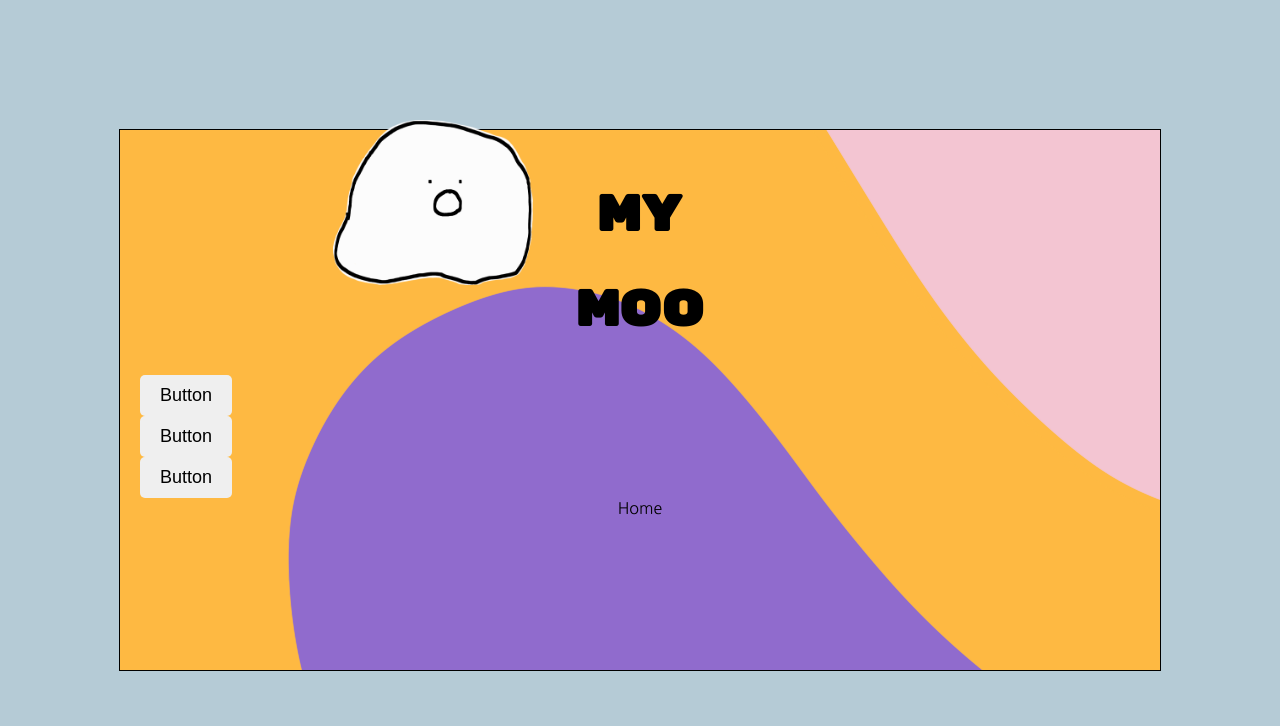
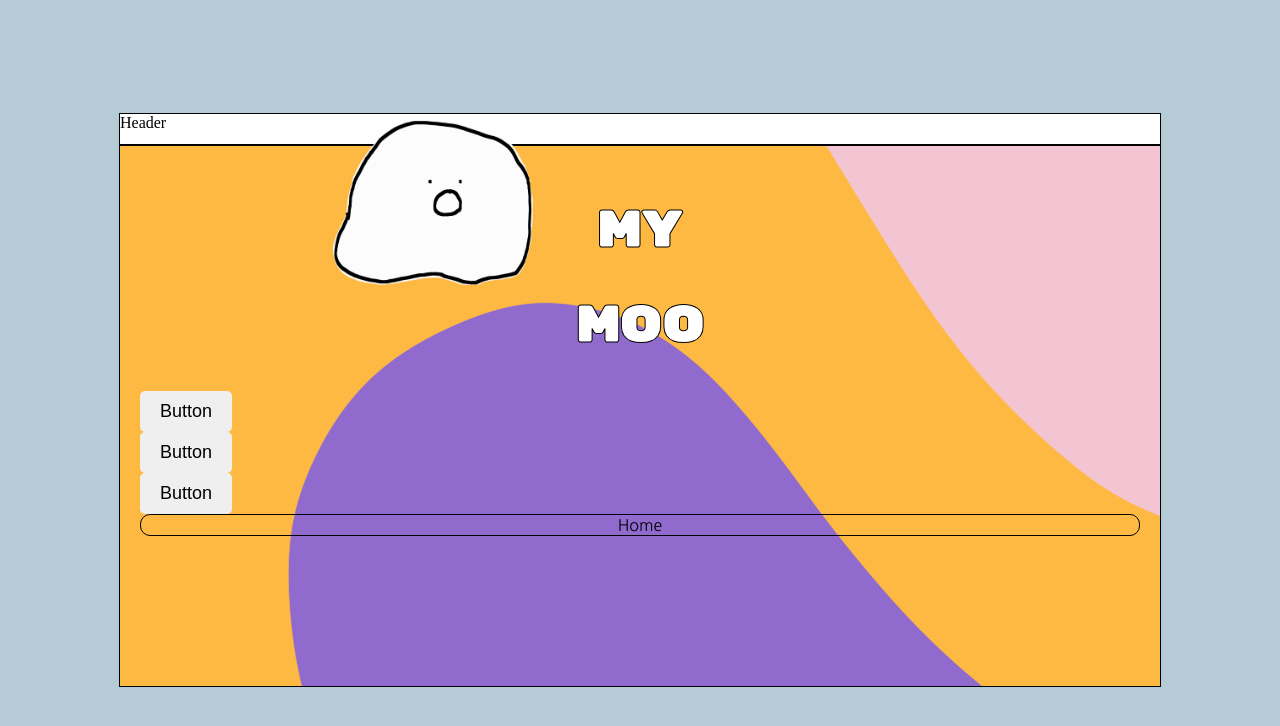
Before and after one commit to yeeahG/Project-Moodiary, a React (Create React App) app: page / in a window 1280 px wide. Shown: the top 726 px of the page. Built offline with nearby package versions, Linux system fonts and the light colour scheme.

Commit message:
[Structure]

```diff
--- a/src/App.js
+++ b/src/App.js
@@ -7,9 +7,13 @@ import Diary from './pages/Diary';
 import './App.css';
 import MyButton from './components/MyButton';
 import Title from './components/Title';
+import Header from './components/Header';
 
 function App() {
   return (
+    <div>
+      <Header />
+
     <BrowserRouter>
       <div className="App">
         <Title />
@@ -37,6 +41,7 @@ function App() {
       </div>
 
     </BrowserRouter>
+  </div>
   );
 }
 
--- /dev/null
+++ b/src/components/Header.css
@@ -0,0 +1,4 @@
+.header__container {
+    height: 30px;
+    border: 1px solid black;
+  }
--- /dev/null
+++ b/src/components/Header.js
@@ -0,0 +1,12 @@
+import React from 'react'
+import './Header.css'
+
+const Header = () => {
+  return (
+  <div className='header__container'>
+    Header
+  </div>
+  )
+}
+
+export default Header
--- a/src/components/Title.css
+++ b/src/components/Title.css
@@ -10,6 +10,12 @@
     top: 15%;
 }
 
+.title__name {
+    color: white;
+	-webkit-text-stroke-width: 1px;
+	-webkit-text-stroke-color: black;
+}
+
 @media (max-width: 680px) {
     .title .logo {
         width: 140px;
--- /dev/null
+++ b/src/pages/Home.css
@@ -0,0 +1,6 @@
+.home__container {
+    border-radius: 10px;
+    border: 1px solid black;
+    justify-content: center;
+    align-items: center;
+}
--- a/src/pages/Home.js
+++ b/src/pages/Home.js
@@ -1,8 +1,12 @@
 import React from 'react'
+import './Home.css'
 
 const Home = () => {
   return (
-    <div>Home</div>
+    <div className='home__container'>
+      Home
+
+    </div>
   )
 }
 
```
Also changed, not shown: 1 other file (tests, documents, lock files or other folders).
